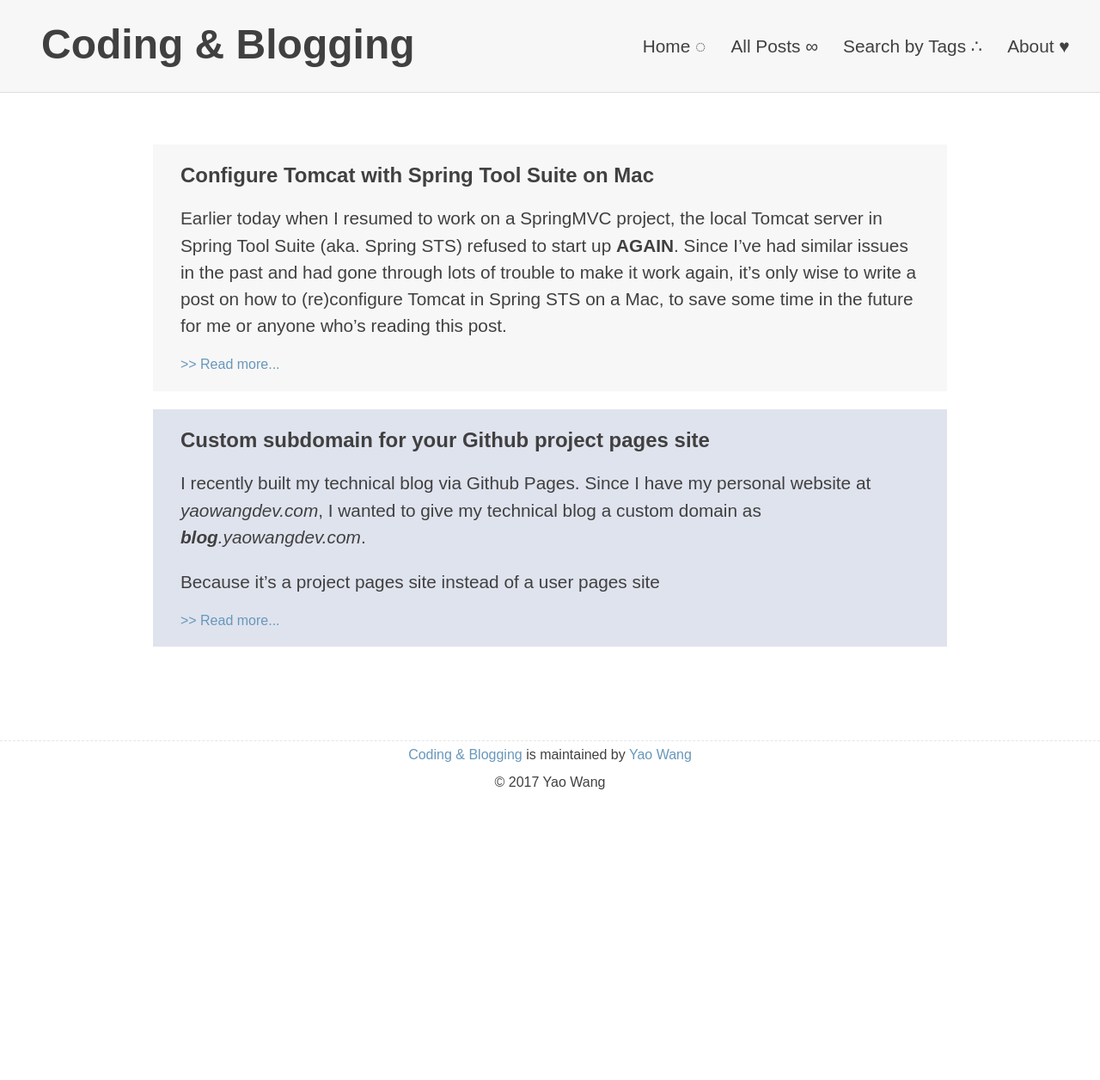
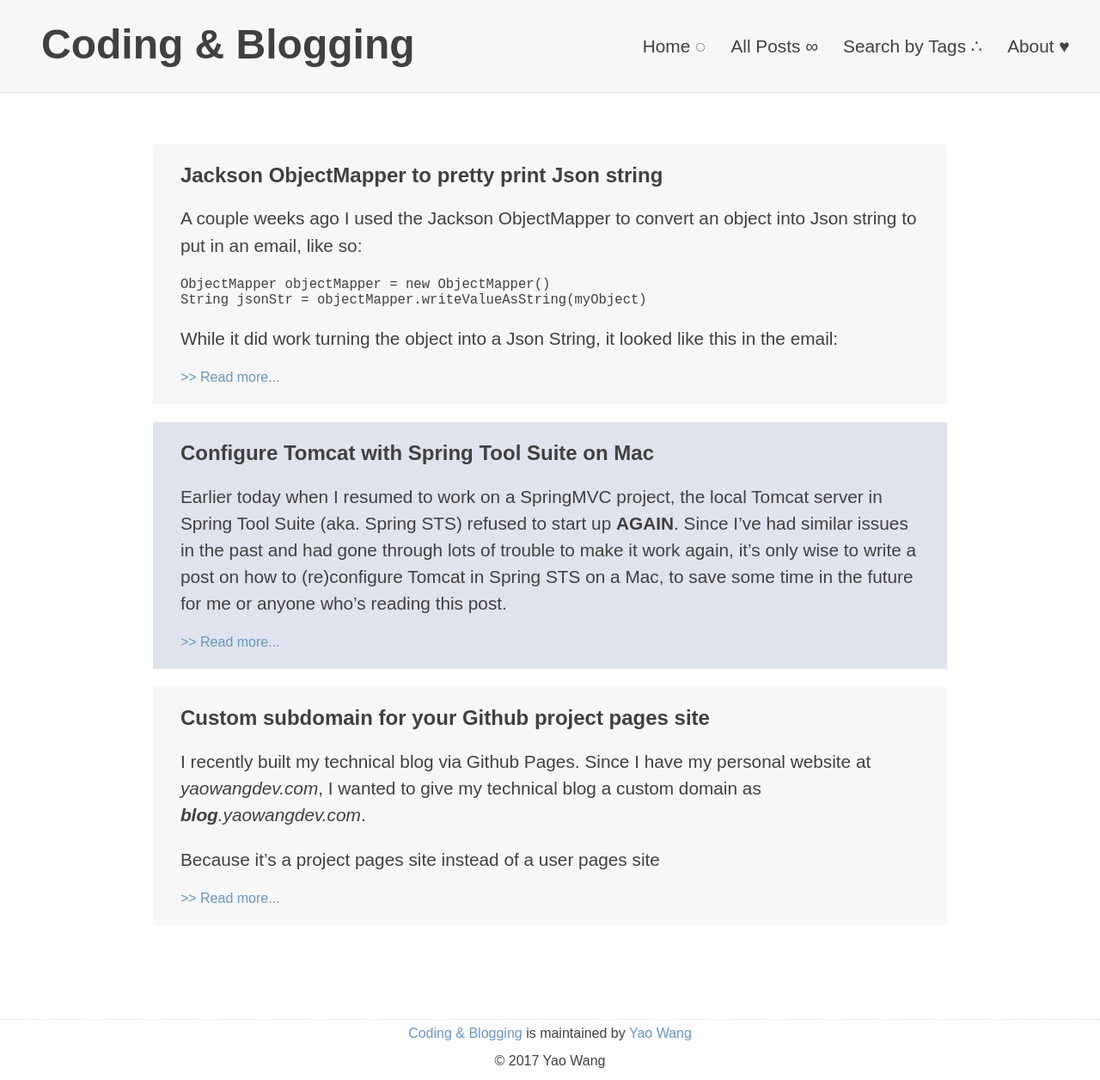
Before and after one commit to superyaooo/Blog, a Jekyll site: the page built from allposts.html, in a window 1280 px wide. Shown: the whole page at 86% size. Built offline with Jekyll 4.4.1, drawn with Linux system fonts in a browser that asks for light colours; nearby versions of some CDN libraries; before the commit the page ends 932 px from its top, so only the background shows below that.

Commit message:
add post on jackson object mapper & pretty print

````diff
--- /dev/null
+++ b/_posts/2017-08-19-jackson-objectmapper-pretty-print.md
@@ -0,0 +1,47 @@
+---
+layout: post
+title: Jackson ObjectMapper to pretty print Json string
+tags: [json, jackson ObjectMapper, html]
+---
+
+A couple weeks ago I used the Jackson ObjectMapper to convert an object into Json string to put in an email, like so:
+```groovy
+ObjectMapper objectMapper = new ObjectMapper()
+String jsonStr = objectMapper.writeValueAsString(myObject)
+```
+While it did work turning the object into a Json String, it looked like this in the email:<!--more-->
+<br />
+![flat json string]({{ site.baseurl }}/assets/images/posts/jackson-objectmapper/flat-json.png)
+
+It worked, BUT I wanted to make it stand up for readability, you know, like all the pretty Json strings you see on the Internet.
+
+To make that work, I did something like this:
+```groovy
+String jsonStr = objectMapper.writerWithDefaultPrettyPrinter().writeValueAsString(myObject)
+```
+It somehow didn't make the Json string stand up in my email.
+
+To test if the code worked at all, I printed the string out in the terminal. And it looked perfect in the terminal:
+<br />
+![terminal json string]({{ site.baseurl }}/assets/images/posts/jackson-objectmapper/terminal-prettyprint.png)
+
+So something else was causing the pretty print not working in the email. Could it be the HTML code that I wrapped the Json string in?
+```
+String emailContent = "<html><body><h4>Client Detail:</h4><p>$jsonStr</p></body></html>"
+```
+After some research and experiment, I replaced the <p> tag with the <pre> tag, like so:
+```
+<pre>$jsonStr</pre>
+```
+And then some miracle happened. The Json string stood up with pride in the email:
+<br />
+![stand json string]({{ site.baseurl }}/assets/images/posts/jackson-objectmapper/stand-json.png)
+
+But <strong>WHY</strong>? According to the [w3c documentation](https://www.w3.org/TR/html401/struct/text.html#edef-PRE):
+> The PRE element tells visual user agents that the enclosed text is "preformatted". When handling preformatted text, visual user agents:
+* May leave white space intact.
+* May render text with a fixed-pitch font.
+* May disable automatic word wrap.
+* Must not disable bidirectional processing.
+
+Ha!
--- a/assets/css/style.css
+++ b/assets/css/style.css
@@ -54,9 +54,15 @@ img {
 
 .main-content p, .main-content > ul { line-height: 1.5em;}
 
-.main-content > ul, .main-content > ol { font-size: 1.2em; }
+.main-content > ul, .main-content > ol, .main-content code { font-size: 1.2em; }
 
 .main-content > ul > li, .main-content > ol > li { padding-bottom: 1em;}
+
+blockquote {
+    background-color: #f7f7f7;
+    margin-right: 5em;
+    padding: 0 .5em .3em .5em;
+}
 
 footer {
     text-align: center;
````
Also changed, not shown: assets/images/posts/jackson-objectmapper/flat-json.png (added), assets/images/posts/jackson-objectmapper/stand-json.png (added), assets/images/posts/jackson-objectmapper/terminal-prettyprint.png (added).
